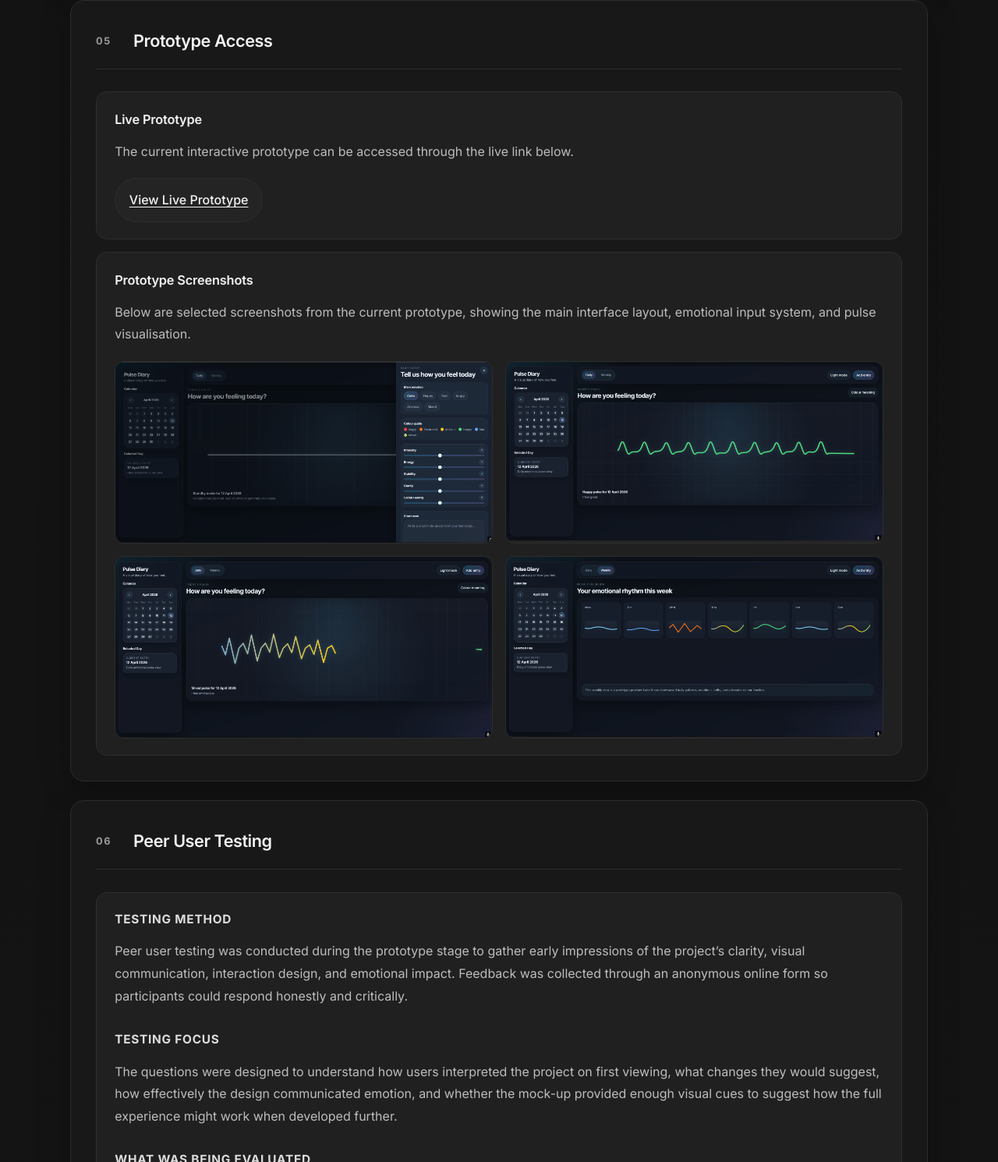
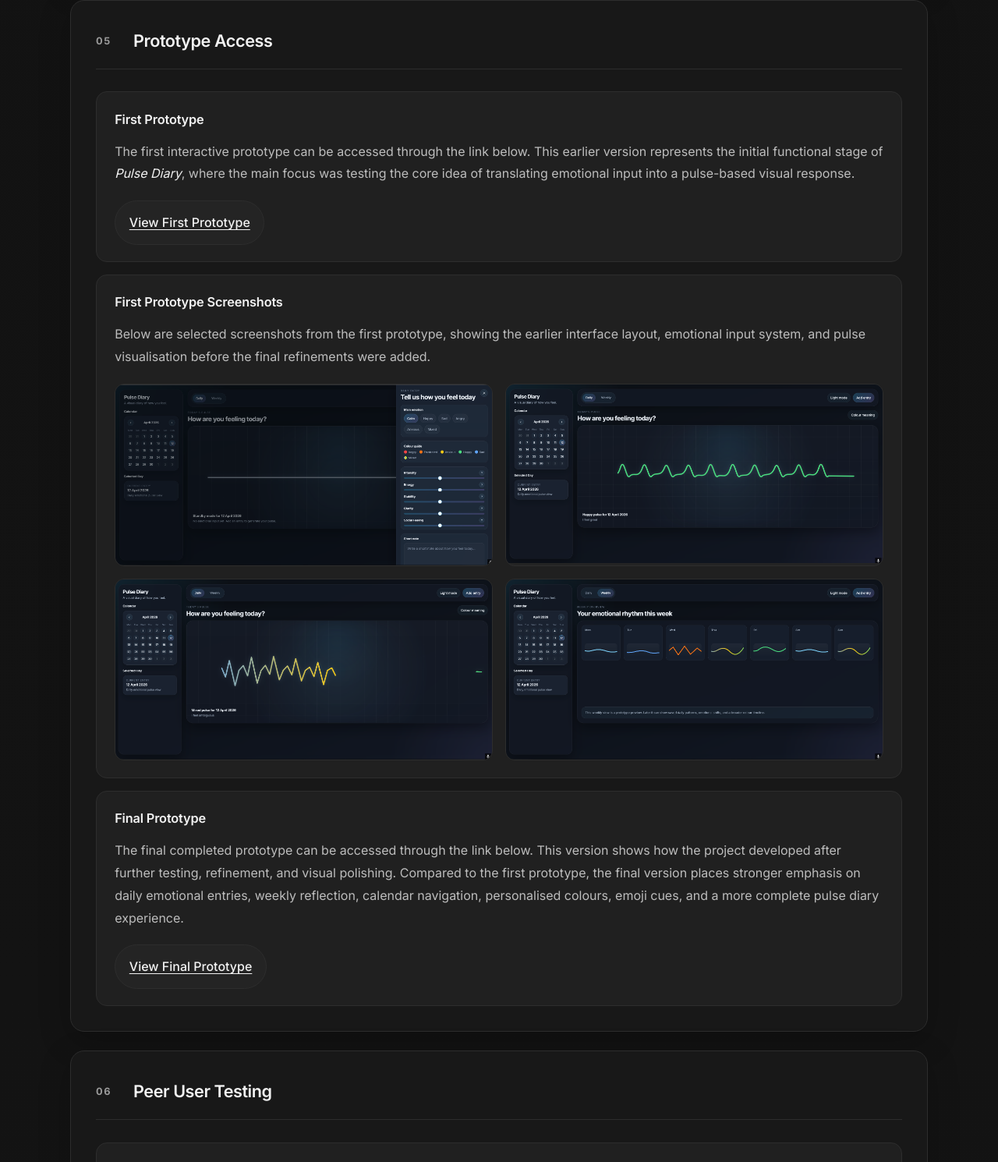
Before and after one commit to Fliyanto/ME-A2_Prototyping, a plain HTML site: page Index.html in a window 1280 px wide. Shown: the part 4562-6052 px from the top of the page at 78% size. Drawn offline with Linux system fonts and the light colour scheme.

Commit message:
live link of final prototype

```diff
--- a/Index.html
+++ b/Index.html
@@ -13,6 +13,7 @@
       href="asset/shy-32x32.png"
     />
   </head>
+
   <body>
     <main class="page-shell">
       <header class="page-header">
@@ -302,10 +303,13 @@
 
         <div class="section-content">
           <section class="a2-block">
-            <h3>Live Prototype</h3>
+            <h3>First Prototype</h3>
             <p>
-              The current interactive prototype can be accessed through the live
-              link below.
+              The first interactive prototype can be accessed through the link
+              below. This earlier version represents the initial functional
+              stage of <em>Pulse Diary</em>, where the main focus was testing
+              the core idea of translating emotional input into a pulse-based
+              visual response.
             </p>
 
             <p class="button-link-wrap">
@@ -315,17 +319,17 @@
                 target="_blank"
                 rel="noopener noreferrer"
               >
-                View Live Prototype
+                View First Prototype
               </a>
             </p>
           </section>
 
           <section class="a2-block">
-            <h3>Prototype Screenshots</h3>
+            <h3>First Prototype Screenshots</h3>
             <p>
-              Below are selected screenshots from the current prototype, showing
-              the main interface layout, emotional input system, and pulse
-              visualisation.
+              Below are selected screenshots from the first prototype, showing
+              the earlier interface layout, emotional input system, and pulse
+              visualisation before the final refinements were added.
             </p>
 
             <div class="screenshot-grid">
@@ -333,7 +337,7 @@
                 <img
                   class="zoomable-image"
                   src="screenshots/prototype_1.png"
-                  alt="Prototype screenshot 1 showing the main Pulse Diary interface"
+                  alt="First prototype screenshot 1 showing the main Pulse Diary interface"
                 />
               </figure>
 
@@ -341,7 +345,7 @@
                 <img
                   class="zoomable-image"
                   src="screenshots/prototype_2.png"
-                  alt="Prototype screenshot 2 showing the Pulse Diary interaction interface"
+                  alt="First prototype screenshot 2 showing the Pulse Diary interaction interface"
                 />
               </figure>
 
@@ -349,7 +353,7 @@
                 <img
                   class="zoomable-image"
                   src="screenshots/prototype_3.png"
-                  alt="Prototype screenshot 3 showing the Pulse Diary pulse visualisation"
+                  alt="First prototype screenshot 3 showing the Pulse Diary pulse visualisation"
                 />
               </figure>
 
@@ -357,10 +361,34 @@
                 <img
                   class="zoomable-image"
                   src="screenshots/prototype_4.png"
-                  alt="Prototype screenshot 4 showing another view of the Pulse Diary prototype"
+                  alt="First prototype screenshot 4 showing another view of the Pulse Diary prototype"
                 />
               </figure>
             </div>
+          </section>
+
+          <section class="a2-block">
+            <h3>Final Prototype</h3>
+            <p>
+              The final completed prototype can be accessed through the link
+              below. This version shows how the project developed after further
+              testing, refinement, and visual polishing. Compared to the first
+              prototype, the final version places stronger emphasis on daily
+              emotional entries, weekly reflection, calendar navigation,
+              personalised colours, emoji cues, and a more complete pulse diary
+              experience.
+            </p>
+
+            <p class="button-link-wrap">
+              <a
+                class="button-link"
+                href="https://pulsediary.netlify.app/"
+                target="_blank"
+                rel="noopener noreferrer"
+              >
+                View Final Prototype
+              </a>
+            </p>
           </section>
         </div>
       </section>
```
